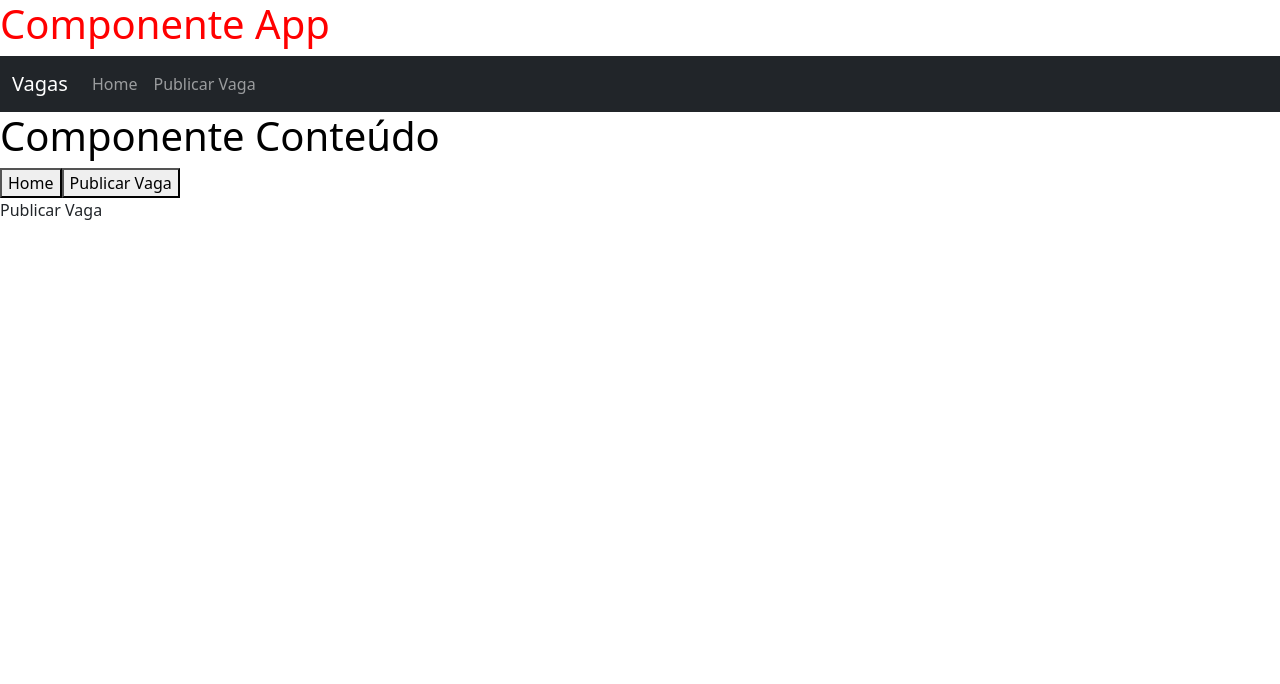
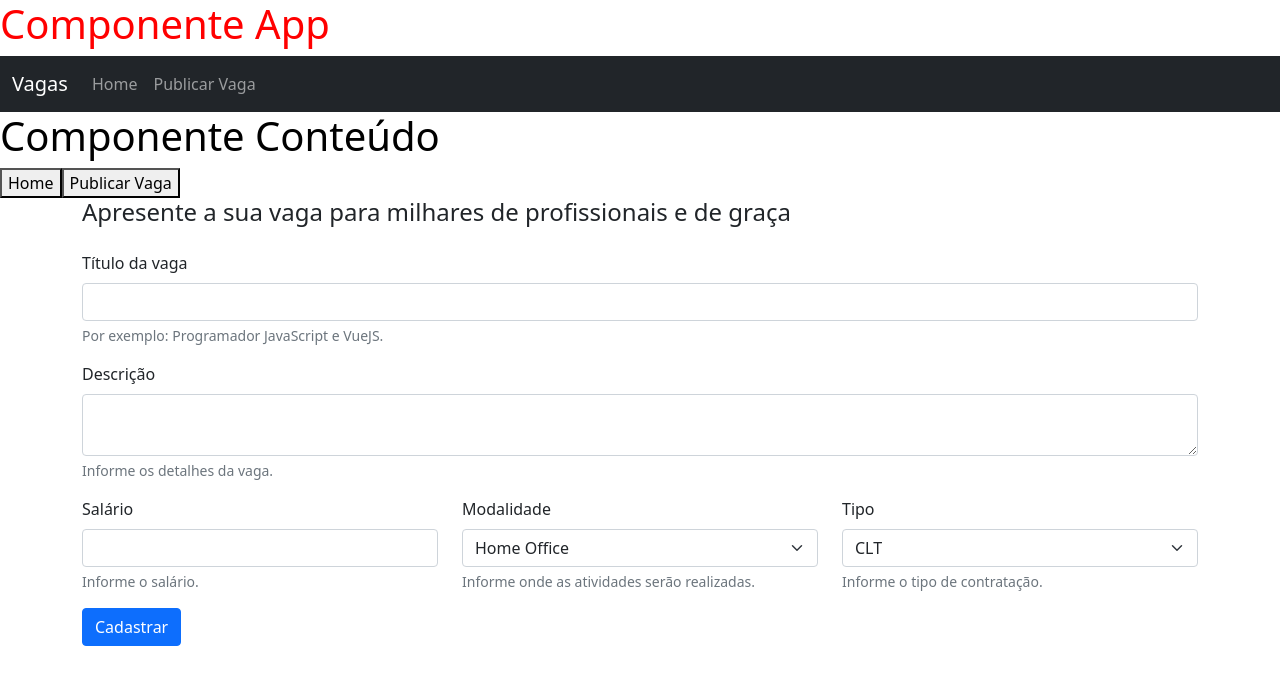
Before and after one commit to leandro-SI/publicar-vagas-VueJs, a Vue app: page / in a window 1280 px wide. Both pictures are taken after a click on the button "Publicar Vaga". Shown: the top 684 px of the page. Built offline with nearby package versions, Linux system fonts and the light colour scheme.

Commit message:
implementando o componente PublicarVaga

```diff
--- a/src/components/views/PublicarVaga.vue
+++ b/src/components/views/PublicarVaga.vue
@@ -1,15 +1,60 @@
 <template>
-  <div>
-    <p>Publicar Vaga</p>
+  <div class="container">
+    <div class="row">
+      <div class="col">
+        <h4>Apresente a sua vaga para milhares de profissionais e de graça</h4>
+      </div>
+    </div>
+    <div class="row mt-3">
+      <div class="col">
+        <label for="" class="form-label">Título da vaga</label>
+        <input type="text" class="form-control">
+        <div class="form-text">Por exemplo: Programador JavaScript e VueJS.</div>
+      </div>
+    </div>
+    <div class="row mt-3">
+      <div class="col">
+        <label for="" class="form-label">Descrição</label>
+        <textarea type="text" class="form-control"></textarea>
+        <div class="form-text">Informe os detalhes da vaga.</div>
+      </div>
+    </div>
+    <div class="row mt-3">
+      <div class="col">
+        <label for="" class="form-label">Salário</label>
+        <input type="number" class="form-control">
+        <div class="form-text">Informe o salário.</div>
+      </div>
+      <div class="col">
+        <label for="" class="form-label">Modalidade</label>
+        <select name="" id="" class="form-select">
+          <option value="1">Home Office</option>
+          <option value="1">Presencial</option>
+        </select>
+        <div class="form-text">Informe onde as atividades serão realizadas.</div>
+      </div>
+      <div class="col">
+        <label for="" class="form-label">Tipo</label>
+        <select name="" id="" class="form-select">
+          <option value="1">CLT</option>
+          <option value="1">PJ</option>
+        </select>
+        <div class="form-text">Informe o tipo de contratação.</div>
+      </div>
+    </div>
+    <div class="row mt-3">
+      <div class="col">
+        <button type="submit" class="btn btn-primary">Cadastrar</button>
+      </div>
+    </div>
   </div>
 </template>
 
 <script>
 export default {
-  name: 'PublicarVaga'
-}
+  name: "PublicarVaga",
+};
 </script>
 
 <style>
-
 </style>
```
